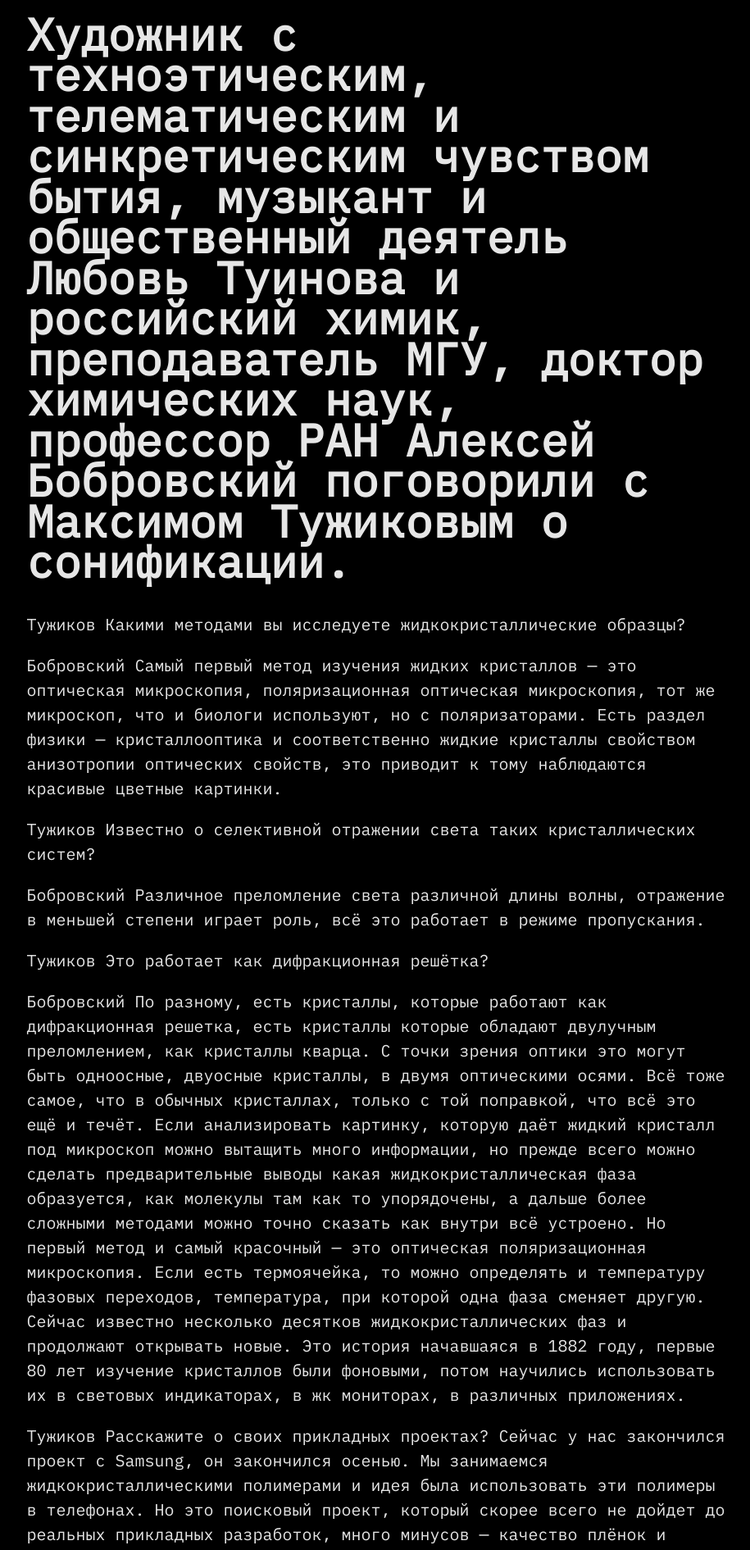
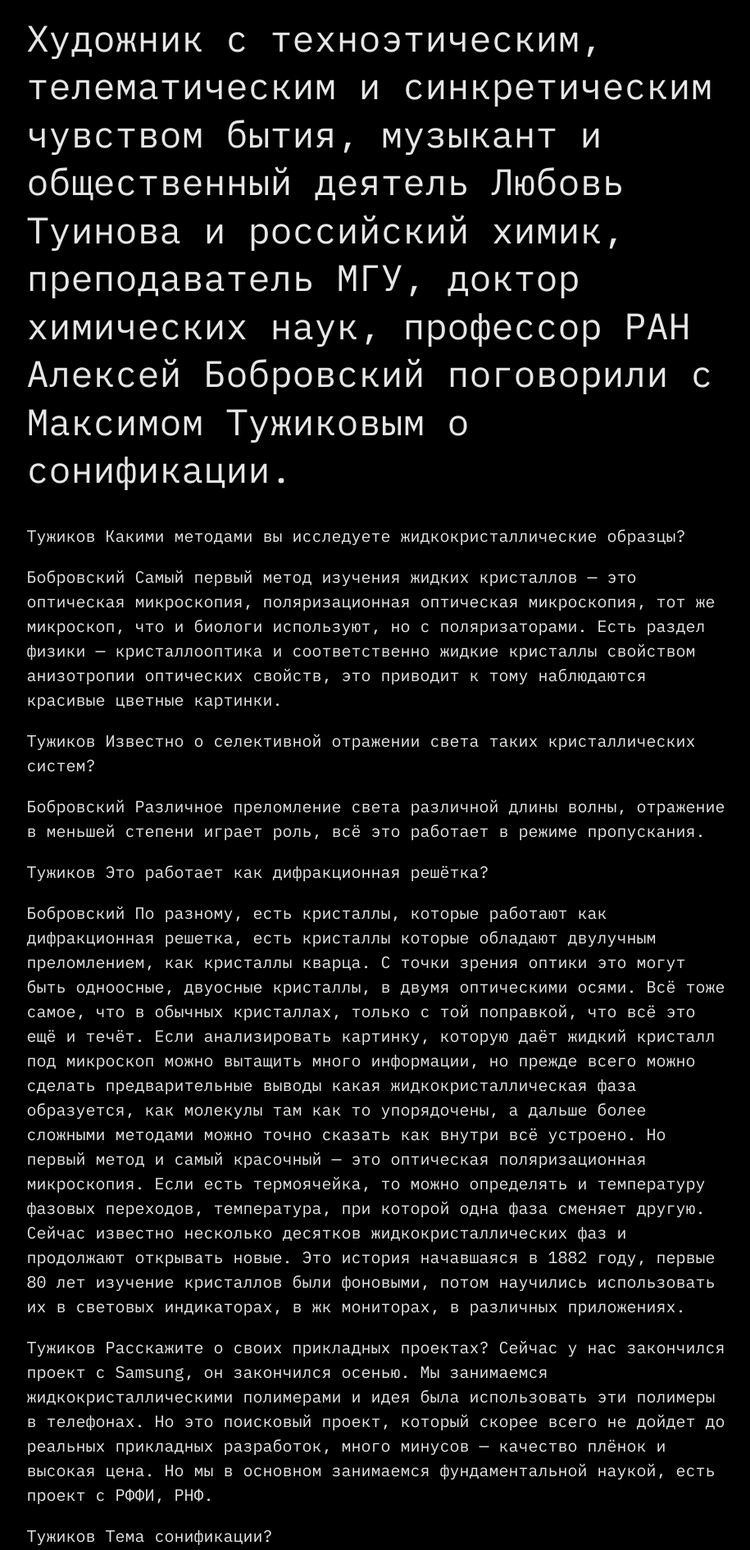
Before and after one commit to indexmod/eta.ga, a Jekyll site: the page built from sonification.md, in a window 1280 px wide. Shown: the part 473-2364 px from the top of the page at 82% size, without its empty margins (199-1114 px from the left). Built offline with Jekyll 4.4.1, drawn with Linux system fonts in a browser that asks for light colours.

```diff
--- a/sonification.md
+++ b/sonification.md
@@ -8,7 +8,7 @@ video: https://media.giphy.com/media/lNFOlgYf0FIMjDu7aV/giphy.mp4
 ---
 
 
-# Художник с техноэтическим, телематическим и синкретическим чувством бытия, музыкант и общественный деятель Любовь Туинова и российский химик, преподаватель МГУ, доктор химических наук, профессор РАН Алексей Бобровский поговорили с Максимом Тужиковым о сонификации.
+## Художник с техноэтическим, телематическим и синкретическим чувством бытия, музыкант и общественный деятель Любовь Туинова и российский химик, преподаватель МГУ, доктор химических наук, профессор РАН Алексей Бобровский поговорили с Максимом Тужиковым о сонификации.
 
 
 Тужиков Какими методами вы исследуете жидкокристаллические образцы?
```
